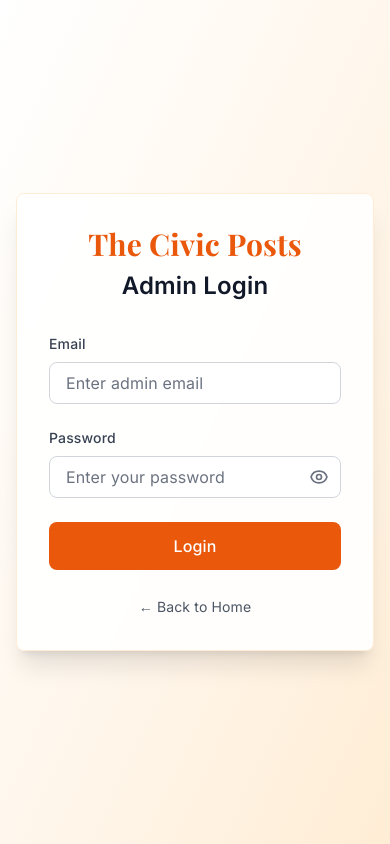
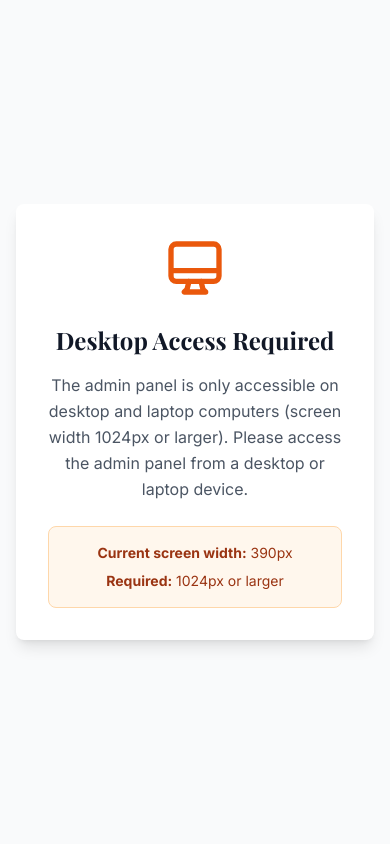
Before and after one commit to naveenallu45/thecivicposts, a Next.js app: page /admin/login in a window 390 px wide. Built offline with nearby package versions, Linux system fonts and the light colour scheme; no server answers.

Commit message:
Restrict admin access to desktop/laptop only

```diff
--- a/app/admin/layout.tsx
+++ b/app/admin/layout.tsx
@@ -4,6 +4,7 @@ import { ThemeProvider, createTheme } from '@mui/material/styles'
 import CssBaseline from '@mui/material/CssBaseline'
 import { useEffect } from 'react'
 import { ToastProvider } from '@/contexts/ToastContext'
+import DesktopOnly from '@/components/admin/DesktopOnly'
 
 const theme = createTheme({
   palette: {
@@ -39,6 +40,7 @@ export default function AdminLayout({
   }, [])
 
   return (
+    <DesktopOnly>
       <ThemeProvider theme={theme}>
         <CssBaseline />
         <ToastProvider>
@@ -47,5 +49,6 @@ export default function AdminLayout({
           </div>
         </ToastProvider>
       </ThemeProvider>
+    </DesktopOnly>
   )
 }
--- a/app/admin/login/page.tsx
+++ b/app/admin/login/page.tsx
@@ -2,6 +2,7 @@
 
 import { useState, useEffect } from 'react'
 import Link from 'next/link'
+import DesktopOnly from '@/components/admin/DesktopOnly'
 
 export default function AdminLogin() {
   const [email, setEmail] = useState('')
@@ -74,6 +75,7 @@ export default function AdminLogin() {
   }
 
   return (
+    <DesktopOnly>
       <div className="min-h-screen flex items-center justify-center px-4 bg-gradient-to-br from-white via-orange-50 to-orange-100">
         <div className="max-w-md w-full bg-white/90 backdrop-blur-sm rounded-lg shadow-xl p-8 border border-orange-100">
           <div className="text-center mb-8">
@@ -157,5 +159,6 @@ export default function AdminLogin() {
           </div>
         </div>
       </div>
+    </DesktopOnly>
   )
 }
--- /dev/null
+++ b/components/admin/DesktopOnly.tsx
@@ -0,0 +1,79 @@
+'use client'
+
+import { useEffect, useState } from 'react'
+
+export default function DesktopOnly({ children }: { children: React.ReactNode }) {
+  const [isDesktop, setIsDesktop] = useState<boolean | null>(null)
+
+  useEffect(() => {
+    // Check if screen width is laptop/desktop size (1024px+)
+    const checkScreenSize = () => {
+      setIsDesktop(window.innerWidth >= 1024)
+    }
+
+    // Check on mount
+    checkScreenSize()
+
+    // Listen for resize events
+    window.addEventListener('resize', checkScreenSize)
+
+    return () => {
+      window.removeEventListener('resize', checkScreenSize)
+    }
+  }, [])
+
+  // Show loading state while checking
+  if (isDesktop === null) {
+    return (
+      <div className="min-h-screen bg-gray-50 flex items-center justify-center">
+        <div className="text-center">
+          <div className="inline-block animate-spin rounded-full h-12 w-12 border-b-2 border-orange-600 mb-4"></div>
+          <p className="text-gray-600 font-medium">Loading...</p>
+        </div>
+      </div>
+    )
+  }
+
+  // Block mobile/tablet access
+  if (!isDesktop) {
+    return (
+      <div className="min-h-screen bg-gray-50 flex items-center justify-center px-4">
+        <div className="max-w-md w-full bg-white rounded-lg shadow-lg p-8 text-center">
+          <div className="mb-6">
+            <svg
+              className="mx-auto h-16 w-16 text-orange-600"
+              fill="none"
+              stroke="currentColor"
+              viewBox="0 0 24 24"
+            >
+              <path
+                strokeLinecap="round"
+                strokeLinejoin="round"
+                strokeWidth={2}
+                d="M9.75 17L9 20l-1 1h8l-1-1-.75-3M3 13h18M5 17h14a2 2 0 002-2V5a2 2 0 00-2-2H5a2 2 0 00-2 2v10a2 2 0 002 2z"
+              />
+            </svg>
+          </div>
+          <h1 className="text-2xl font-bold text-gray-900 mb-4 font-serif">
+            Desktop Access Required
+          </h1>
+          <p className="text-gray-600 mb-6 leading-relaxed">
+            The admin panel is only accessible on desktop and laptop computers (screen width 1024px or larger).
+            Please access the admin panel from a desktop or laptop device.
+          </p>
+          <div className="bg-orange-50 border border-orange-200 rounded-lg p-4">
+            <p className="text-sm text-orange-800">
+              <strong>Current screen width:</strong> {typeof window !== 'undefined' ? window.innerWidth : 0}px
+            </p>
+            <p className="text-sm text-orange-800 mt-2">
+              <strong>Required:</strong> 1024px or larger
+            </p>
+          </div>
+        </div>
+      </div>
+    )
+  }
+
+  // Allow access on desktop/laptop
+  return <>{children}</>
+}
```
Also changed, not shown: middleware.ts (+31 -0 lines). Lines whose indentation alone changed are shown as unchanged.
